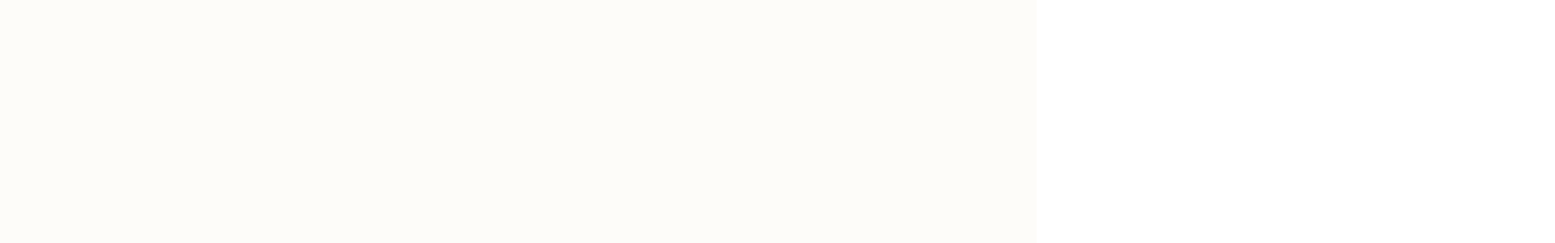
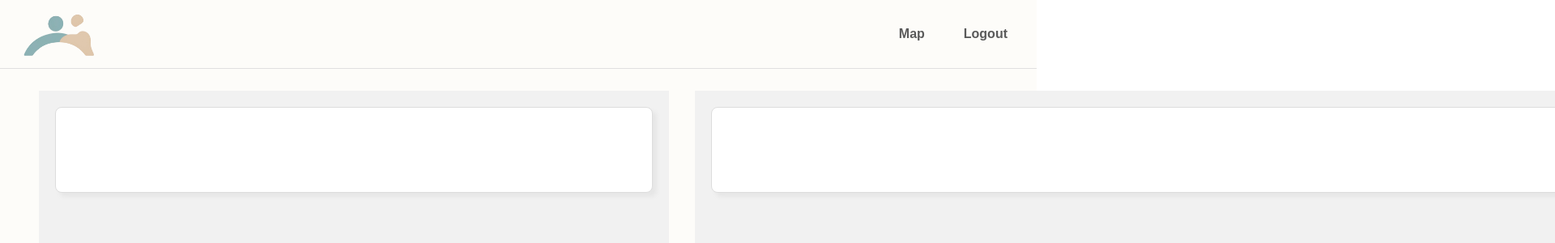
Before and after one commit to lbanue11/CS3337-ELDEREASE, a React (Vite) app in the folder front/: page /userdashboard in a window 1280 px wide. Before the commit this address had no page. Shown: the top 300 px of the page at 81% size, 1920 px wide, since content can reach past the window. Built offline with nearby package versions, Linux system fonts and the light colour scheme.

Commit message:
Added User Dashboard - still a work in progress.

```diff
--- a/front/package.json
+++ b/front/package.json
@@ -10,6 +10,9 @@
     "preview": "vite preview"
   },
   "dependencies": {
+    "@emotion/react": "^11.14.0",
+    "@emotion/styled": "^11.14.0",
+    "@mui/material": "^7.0.2",
     "@react-google-maps/api": "^2.20.6",
     "react": "^19.0.0",
     "react-dom": "^19.0.0",
--- a/front/src/App.jsx
+++ b/front/src/App.jsx
@@ -7,6 +7,7 @@ import { Link } from "react-router-dom"; // we using routers to switch pages
 import LogoSymbol from "./assets/LogoSymbol.png";
 import MapComponent from "./MapComponent.jsx";
 import Home from "./Home";
+import UserDashboard from "./UserDashboard.jsx";
 
 function App() {
   const [count, setCount] = useState(0); // Keeping count state as requested
@@ -50,6 +51,10 @@ function App() {
 
         {/* Home */}
         <Route path="/home" element={<Home />} />
+
+          {/* User Dashboard*/}
+          <Route path="/userdashboard" element={<UserDashboard />} />
+
       </Routes>
     </Router>
   );
--- /dev/null
+++ b/front/src/UserDashboard.css
@@ -0,0 +1,188 @@
+/* Home Container */
+.header {
+    display: flex;
+    align-items: center;
+    justify-content: space-between;
+    padding: 0.75rem 1.5rem;
+    background-color: #fdfcf9;
+    border-bottom: 1px solid #e0e0e0;
+    position: fixed;
+    top: 0;
+    left: 0;
+    right: 0;
+    z-index: 1000;
+    height: 60px;
+    font-family: "Nunito", sans-serif;
+}
+/* Logo */
+.home-logo {
+    display: flex;
+    align-items: center;
+    height: 75px;
+}
+
+/* Navigation Links */
+.nav {
+    display: flex;
+    gap: 1.5rem;
+    align-items: center;
+}
+
+.nav a,
+.nav button {
+    background: none;
+    border: none;
+    font-size: 1rem;
+    font-family: "Nunito", sans-serif;
+    cursor: pointer;
+    color: #5a5a5a;
+    padding: 0.3rem 0.75rem;
+    font-weight: bold;
+    text-decoration: none;
+    border-radius: 8px;
+    transition: background-color 0.2s ease, transform 0.1s ease;
+}
+
+.nav a:hover,
+.nav button:hover {
+    background-color: #e0e0e0;
+    transform: translateY(-1px);
+}
+
+.nav a:active,
+.nav button:active {
+    transform: translateY(0);
+}
+
+
+/* Hamburger Button */
+.menu-toggle {
+    display: none;
+    font-size: 1.5rem;
+    background: none;
+    border: none;
+    cursor: pointer;
+    color: #5a5a5a;
+}
+
+/* Responsive Styles */
+@media (max-width: 768px) {
+    .nav {
+        display: none;
+        flex-direction: column;
+        position: absolute;
+        top: 60px;
+        right: 1.5rem;
+        background-color: #fff;
+        border: 1px solid #ccc;
+        padding: 1rem;
+        gap: 1rem;
+        box-shadow: 0 2px 8px rgba(0, 0, 0, 0.05);
+        border-radius: 8px;
+    }
+
+    .nav.open {
+        display: flex;
+    }
+
+    .menu-toggle {
+        display: block;
+    }
+}
+
+/* Override for full-width layout */
+.full-bleed {
+    width: calc(100vw - 6rem);
+    position: relative;
+    left: 50%;
+    margin-left: -50vw;
+    margin-right: -calc(50vw - 3rem);
+    padding-left: 3rem;
+    padding-right: 3rem;
+}
+
+
+
+
+
+main {
+    display: flex;
+    flex-direction: row;
+    min-height: 80vh;
+    gap: 2rem;
+}
+
+/* Left Sidebar */
+.sidebar-left {
+    flex: 0 0 30%;
+    background-color: #f1f1f1;
+    padding: 20px;
+}
+
+
+.main-content {
+    flex: 1;
+    background-color: #f1f1f1;
+    padding: 20px;
+}
+
+
+.sidebar-right {
+    flex: 0 0 10%;
+    background-color: #f1f1f1;
+    padding: 20px;
+}
+
+.card {
+    width: 100%;
+    max-width: 100%;
+    background-color: #fff;
+    border: 1px solid #ddd;
+    border-radius: 8px;
+    box-shadow: 5px 5px 5px hsl(0, 0%, 90%);
+    padding: 1rem;
+    text-align: center;
+}
+
+.user-card{
+    display: flex;
+    flex-direction: column;
+    align-items: center;
+    justify-content: center;
+    background-color: #fff;
+    border: 1px solid #ddd;
+    border-radius: 8px;
+    box-shadow: 5px 5px 5px hsl(0, 0%, 90%);
+    padding: 1rem;
+    width: 250px;
+    text-align: center;
+    margin-bottom: 1rem;
+}
+
+.info-card{
+    display: flex;
+    flex-direction: column;
+    align-items: center;
+    justify-content: center;
+    background-color: #fff;
+    border: 1px solid #ddd;
+    border-radius: 8px;
+    box-shadow: 5px 5px 5px hsl(0, 0%, 90%);
+    padding: 1rem;
+    width: 1220px;
+    text-align: center;
+}
+
+.location-card{
+    display: flex;
+    flex-direction: column;
+    align-items: center;
+    justify-content: center;
+    background-color: #fff;
+    border: 1px solid #ddd;
+    border-radius: 8px;
+    box-shadow: 5px 5px 5px hsl(0, 0%, 90%);
+    padding: 1rem;
+    width: 704px;
+    text-align: center;
+}
--- /dev/null
+++ b/front/src/UserDashboard.jsx
@@ -0,0 +1,83 @@
+import React, { useState } from "react";
+import { useNavigate, Link } from "react-router-dom";
+import "./UserDashboard.css";
+import LogoSymbol from "./assets/LogoSymbol.png";
+import email_icon from "./assets/email_icon.png";
+import {Avatar} from "@mui/material";
+
+const Home = () => {
+    const [menuOpen, setMenuOpen] = useState(false);
+    const navigate = useNavigate();
+
+    const handleLogout = () => {
+        navigate("/login");
+    };
+
+    return (
+        <>
+            <div id="root">
+            <header className="header">
+                <div className="home-logo">
+                    <img className="home-logo" src={LogoSymbol} alt="Logo"/>
+                </div>
+
+                <button className="menu-toggle" onClick={() => setMenuOpen(!menuOpen)}>
+                    ☰
+                </button>
+
+                <nav className={`nav ${menuOpen ? "open" : ""}`}>
+                    <Link to="/map" onClick={() => setMenuOpen(false)}>
+                        Map
+                    </Link>
+                    <button
+                        onClick={() => {
+                            setMenuOpen(false);
+                            handleLogout();
+                        }}
+                    >
+                        Logout
+                    </button>
+                </nav>
+            </header>
+        </div>
+
+
+        <div className="full-bleed">
+
+            <main>
+                <aside className="sidebar-left">
+                    <div className="location-card">
+                        <h2> </h2>
+                        <p>  </p>
+                    </div>
+                </aside>
+
+                <section className="main-content">
+                    <div className="info-card">
+                        <h2></h2>
+                        <p>  </p>
+                    </div>
+                </section>
+
+                <aside className="sidebar-right">
+                    <div className="user-card">
+                        <Avatar sx={{ width: 80, height: 80, fontSize: 40 }}>B</Avatar>
+                        <h2>BOB</h2>
+
+                        <nav className={`nav ${menuOpen ? "open" : ""}`}>
+                            <Link to="/EditProfile" onClick={() => setMenuOpen(false)}>
+                                Edit Profile
+                            </Link>
+                        </nav>
+
+                    </div>
+                </aside>
+            </main>
+
+        </div>
+
+        </>
+    );
+};
+
+export default Home;
```
Also changed, not shown: 1 other file (tests, documents, lock files or other folders).
